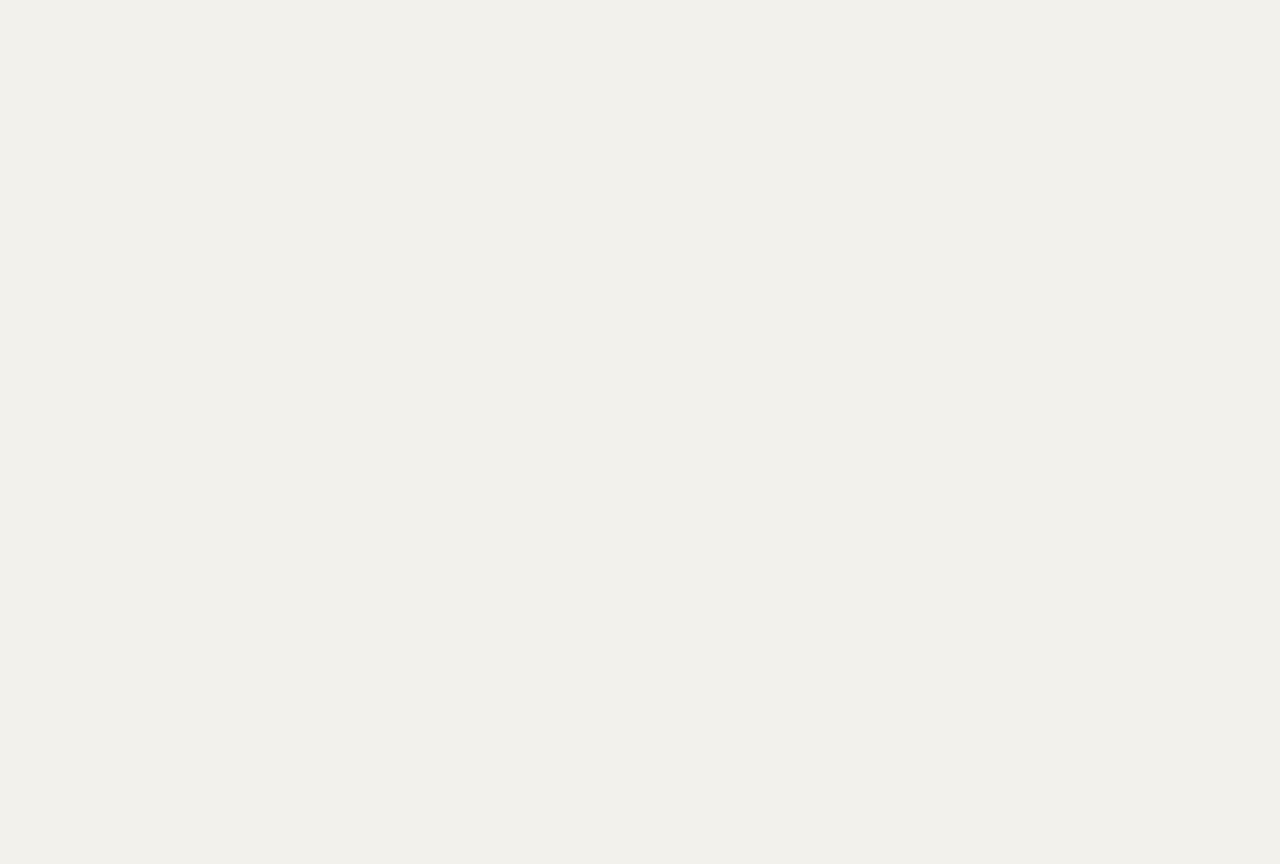
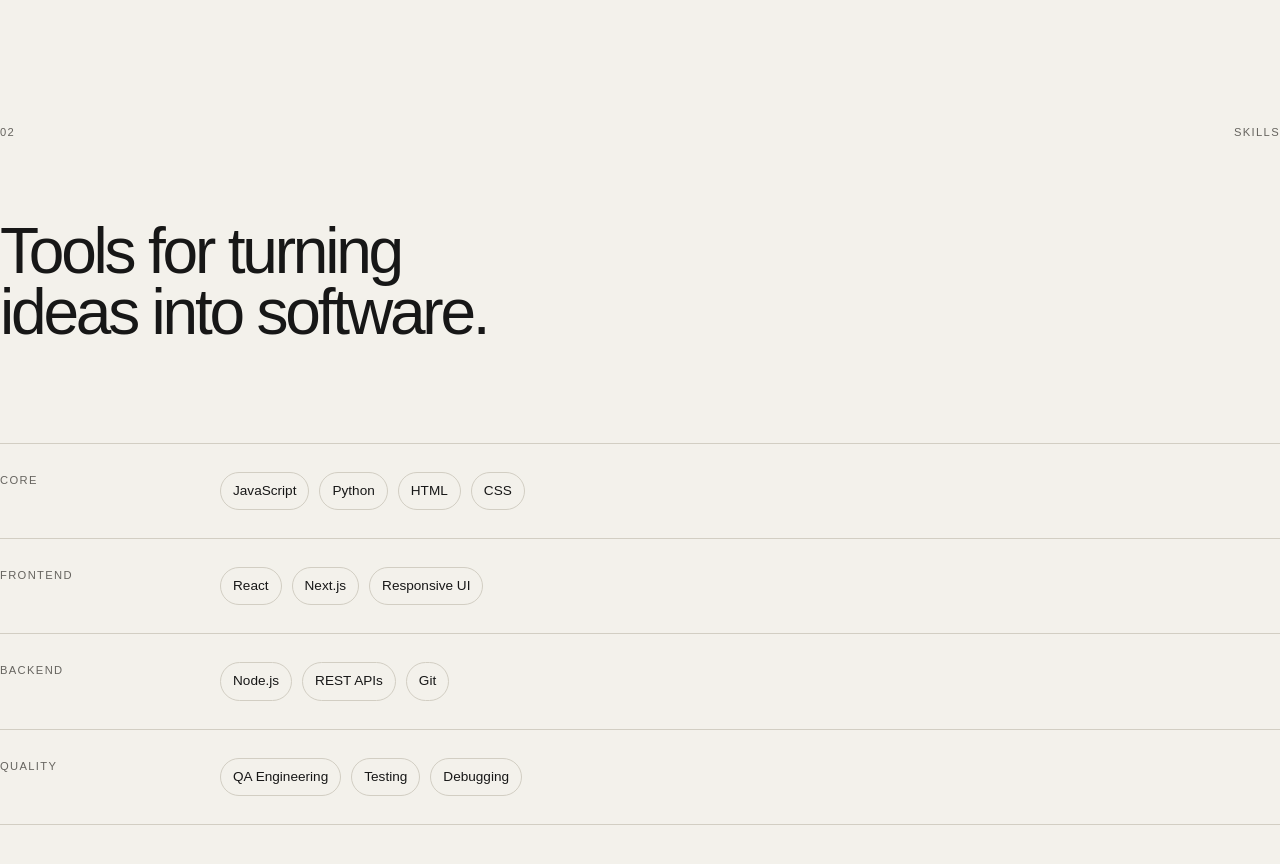
Before and after one commit to HaniSemayat/portfolio-react, a React (Vite) app: page / in a window 1280 px wide. Shown: the part 1660-2524 px from the top of the page. Before the commit the page ends 1623 px from the top, so only its background shows below. Built offline with nearby package versions, Linux system fonts and the light colour scheme.

Commit message:
feat: add technical skills section

```diff
--- a/src/App.jsx
+++ b/src/App.jsx
@@ -1,6 +1,7 @@
 import Navbar from './components/Navbar/Navbar'
 import Hero from './sections/Hero/Hero'
 import About from './sections/About/About'
+import Skills from './sections/Skills/Skills'
 
 function App() {
   return (
@@ -10,6 +11,7 @@ function App() {
       <div className="page-container">
         <Hero />
         <About />
+        <Skills />
       </div>
     </main>
   )
--- /dev/null
+++ b/src/data/skills.js
@@ -0,0 +1,20 @@
+const skills = [
+  {
+    category: 'CORE',
+    items: ['JavaScript', 'Python', 'HTML', 'CSS'],
+  },
+  {
+    category: 'FRONTEND',
+    items: ['React', 'Next.js', 'Responsive UI'],
+  },
+  {
+    category: 'BACKEND',
+    items: ['Node.js', 'REST APIs', 'Git'],
+  },
+  {
+    category: 'QUALITY',
+    items: ['QA Engineering', 'Testing', 'Debugging'],
+  },
+]
+
+export default skills
--- /dev/null
+++ b/src/sections/Skills/Skills.css
@@ -0,0 +1,92 @@
+.skills {
+  padding: 160px 0 120px;
+  border-top: 1px solid var(--border);
+}
+
+.skills-heading {
+  display: flex;
+  justify-content: space-between;
+
+  margin-bottom: 80px;
+
+  color: var(--muted-text);
+  font-size: 0.7rem;
+  letter-spacing: 0.12em;
+}
+
+.skills-intro h2 {
+  margin: 0 0 100px;
+
+  max-width: 900px;
+
+  font-size: clamp(2.5rem, 5vw, 5rem);
+  font-weight: 500;
+  line-height: 0.95;
+  letter-spacing: -0.05em;
+}
+
+.skills-list {
+  border-top: 1px solid var(--border);
+}
+
+.skill-group {
+  display: grid;
+  grid-template-columns: 180px 1fr;
+  gap: 40px;
+
+  padding: 28px 0;
+
+  border-bottom: 1px solid var(--border);
+}
+
+.skill-group h3 {
+  margin: 0;
+
+  color: var(--muted-text);
+  font-size: 0.7rem;
+  font-weight: 500;
+  letter-spacing: 0.12em;
+}
+
+.skill-items {
+  display: flex;
+  flex-wrap: wrap;
+  gap: 10px;
+}
+
+.skill-item {
+  padding: 8px 12px;
+
+  border: 1px solid var(--border);
+  border-radius: 999px;
+
+  font-size: 0.85rem;
+
+  transition:
+    background 180ms ease,
+    transform 180ms ease;
+}
+
+.skill-item:hover {
+  background: var(--surface);
+  transform: translateY(-2px);
+}
+
+@media (max-width: 700px) {
+  .skills {
+    padding: 100px 0 80px;
+  }
+
+  .skills-heading {
+    margin-bottom: 50px;
+  }
+
+  .skills-intro h2 {
+    margin-bottom: 60px;
+  }
+
+  .skill-group {
+    grid-template-columns: 1fr;
+    gap: 20px;
+  }
+}
--- /dev/null
+++ b/src/sections/Skills/Skills.jsx
@@ -0,0 +1,39 @@
+import './Skills.css'
+import skills from '../../data/skills'
+
+function Skills() {
+  return (
+    <section className="skills" id="skills">
+      <div className="skills-heading">
+        <span>02</span>
+        <span>SKILLS</span>
+      </div>
+
+      <div className="skills-intro">
+        <h2>
+          Tools for turning
+          <br />
+          ideas into software.
+        </h2>
+      </div>
+
+      <div className="skills-list">
+        {skills.map((group) => (
+          <div className="skill-group" key={group.category}>
+            <h3>{group.category}</h3>
+
+            <div className="skill-items">
+              {group.items.map((skill) => (
+                <span className="skill-item" key={skill}>
+                  {skill}
+                </span>
+              ))}
+            </div>
+          </div>
+        ))}
+      </div>
+    </section>
+  )
+}
+
+export default Skills
```
